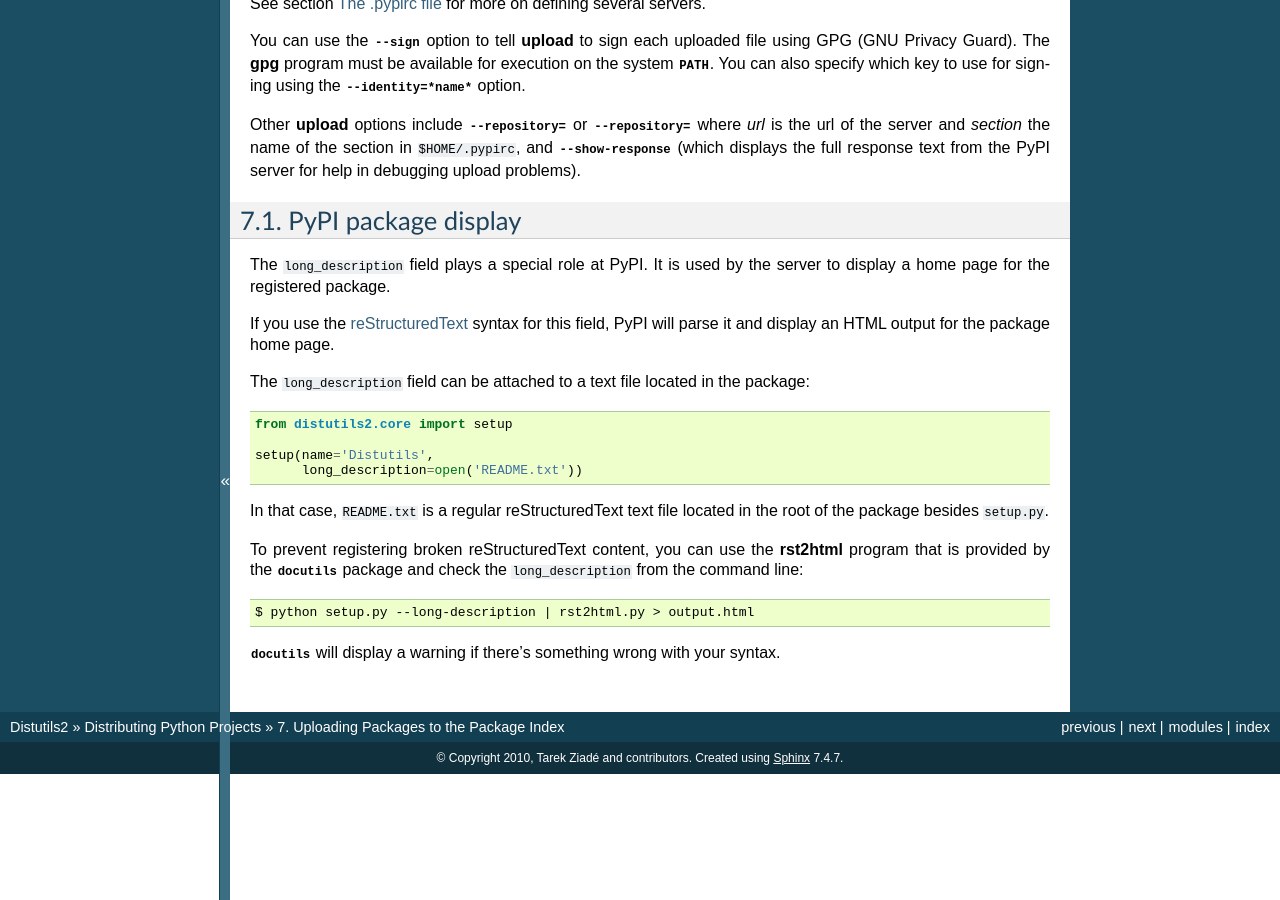
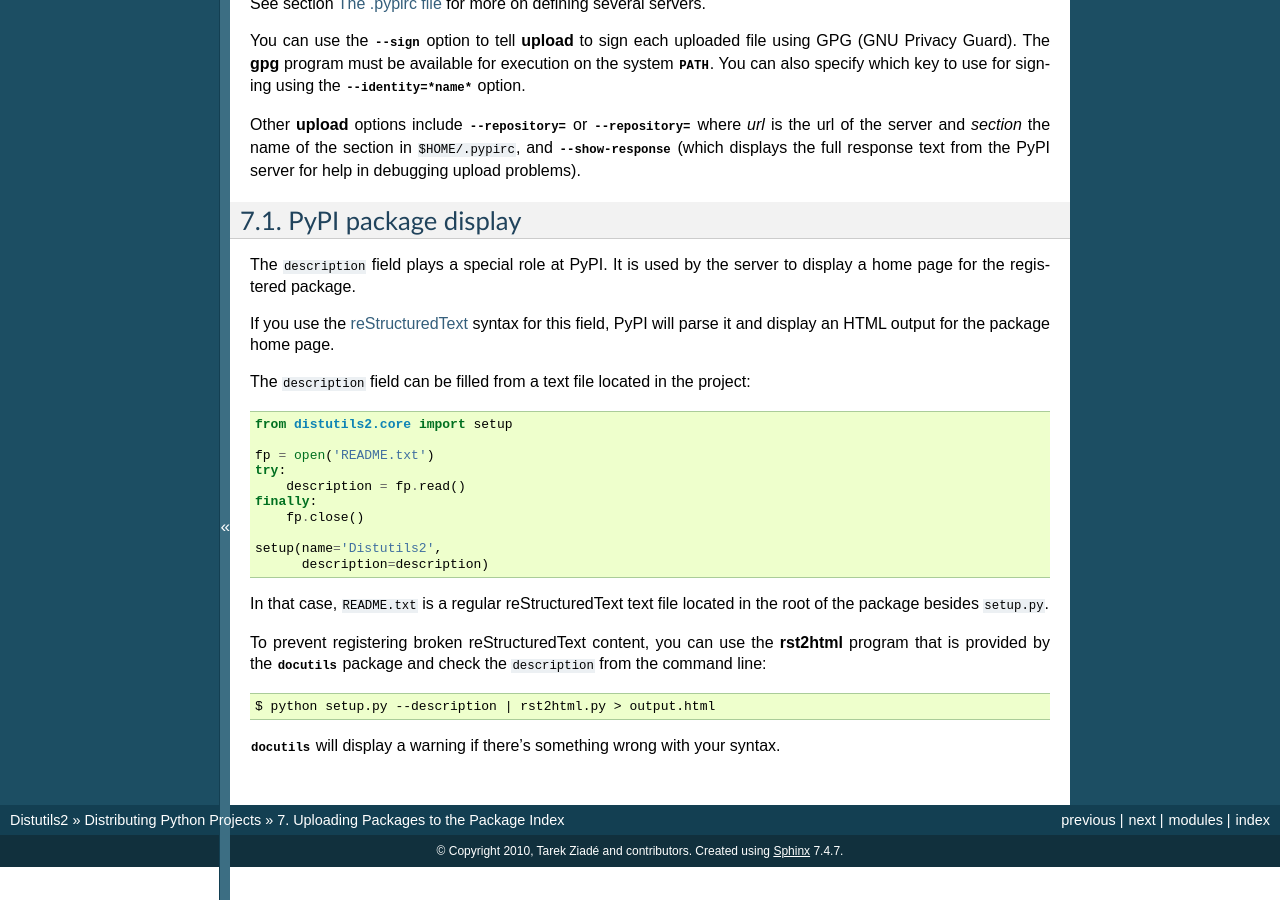
Before and after one commit to crateio/distutils2, a Sphinx documentation site: the page built from docs/source/distutils/uploading.rst, in a window 1280 px wide and 900 px high, scrolled down 502 px. Built offline with Sphinx 7.4.7, drawn with Linux system fonts in a browser that asks for light colours.

Commit message:
More modernization

```diff
--- a/docs/source/distutils/uploading.rst
+++ b/docs/source/distutils/uploading.rst
@@ -4,7 +4,7 @@
 Uploading Packages to the Package Index
 ***************************************
 
-The Python Package Index (PyPI) not only stores the package info, but also  the
+The Python Package Index (PyPI) not only stores the package info, but also the
 package data if the author of the package wishes to. The distutils command
 :command:`upload` pushes the distribution files to PyPI.
 
@@ -20,19 +20,20 @@ line for the invocation including the :command:`upload` command are uploaded.
 
 The :command:`upload` command uses the username, password, and repository URL
 from the :file:`$HOME/.pypirc` file (see section :ref:`pypirc` for more on this
-file). If a :command:`register` command was previously called in the same command,
-and if the password was entered in the prompt, :command:`upload` will reuse the
-entered password. This is useful if you do not want to store a clear text
-password in the :file:`$HOME/.pypirc` file.
+file). If a :command:`register` command was previously called in the same
+command, and if the password was entered in the prompt, :command:`upload` will
+reuse the entered password. This is useful if you do not want to store a clear
+text password in the :file:`$HOME/.pypirc` file.
 
-You can specify another PyPI server with the :option:`--repository=*url*` option::
+You can specify another PyPI server with the :option:`--repository=*url*`
+option::
 
     python setup.py sdist bdist_wininst upload -r http://example.com/pypi
 
 See section :ref:`pypirc` for more on defining several servers.
 
 You can use the :option:`--sign` option to tell :command:`upload` to sign each
-uploaded file using GPG (GNU Privacy Guard).  The  :program:`gpg` program must
+uploaded file using GPG (GNU Privacy Guard).  The :program:`gpg` program must
 be available for execution on the system :envvar:`PATH`.  You can also specify
 which key to use for signing using the :option:`--identity=*name*` option.
 
@@ -45,28 +46,35 @@ server for help in debugging upload problems).
 PyPI package display
 ====================
 
-The ``long_description`` field plays a special role at PyPI. It is used by
+The ``description`` field plays a special role at PyPI. It is used by
 the server to display a home page for the registered package.
 
 If you use the `reStructuredText <http://docutils.sourceforge.net/rst.html>`_
 syntax for this field, PyPI will parse it and display an HTML output for
 the package home page.
 
-The ``long_description`` field can be attached to a text file located
-in the package::
+The ``description`` field can be filled from a text file located in the
+project::
 
     from distutils2.core import setup
 
-    setup(name='Distutils',
-          long_description=open('README.txt'))
+    fp = open('README.txt')
+    try:
+        description = fp.read()
+    finally:
+        fp.close()
+
+    setup(name='Distutils2',
+          description=description)
 
 In that case, :file:`README.txt` is a regular reStructuredText text file located
 in the root of the package besides :file:`setup.py`.
 
 To prevent registering broken reStructuredText content, you can use the
 :program:`rst2html` program that is provided by the :mod:`docutils` package
-and check the ``long_description`` from the command line::
+and check the ``description`` from the command line::
 
-    $ python setup.py --long-description | rst2html.py > output.html
+    $ python setup.py --description | rst2html.py > output.html
 
-:mod:`docutils` will display a warning if there's something wrong with your syntax.
+:mod:`docutils` will display a warning if there's something wrong with your
+syntax.
```
Also changed, not shown: docs/source/distutils/setupscript.rst (+36 -28 lines).
